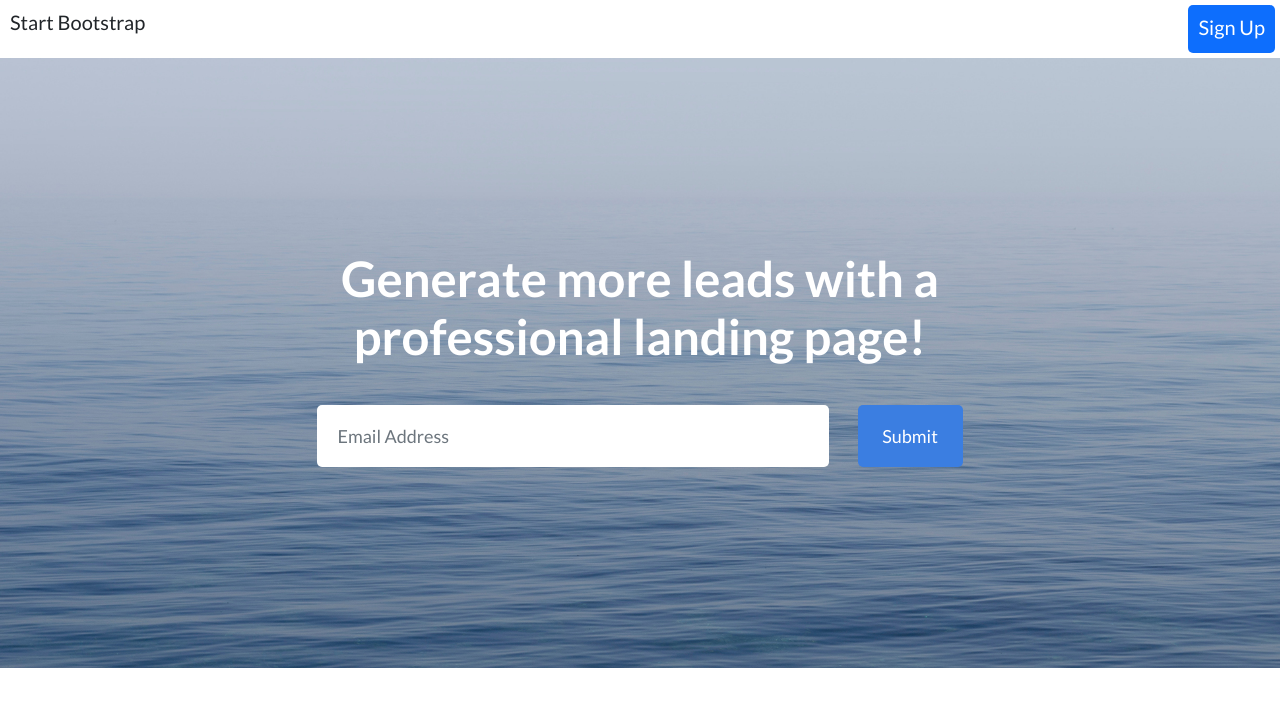
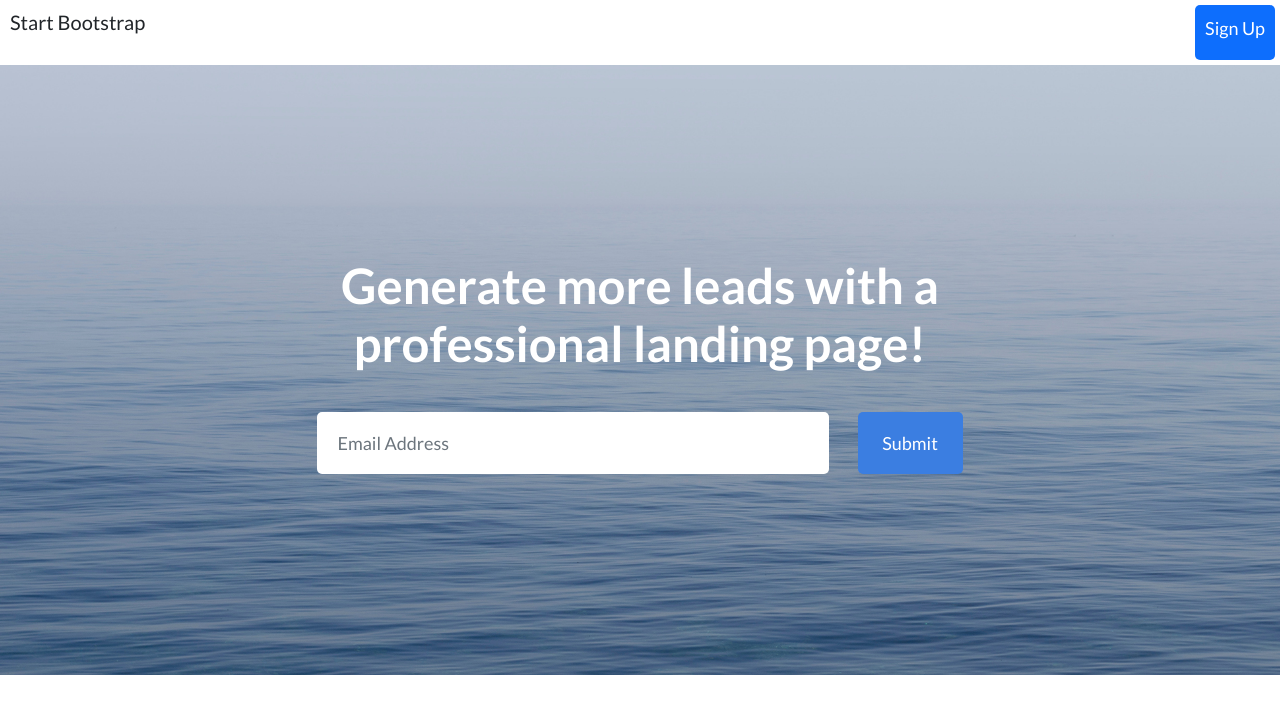
Before and after one commit to gabrielmartinspires-br/product-landing-page-html5-css3-start-bootstrap-page, a plain HTML site: page index.html in a window 1280 px wide. Drawn offline with Linux system fonts and the light colour scheme.

Commit message:
Update styles.css

```diff
--- a/assets/css/styles.css
+++ b/assets/css/styles.css
@@ -12,7 +12,7 @@ header {
     display: flex;
     justify-content: center;
     width: 100%;
-    height: 58px;
+    height: 65px;
 }
 .container {
     display: flex;
@@ -34,8 +34,9 @@ header {
     border-radius: 5px;
 }
 .sign-up {
+    padding-top: 25px;
     text-decoration: none;
-    font-size: 20px;
+    font-size: 18px;
     color: #fff;
 }
 .banner_principal {
```
